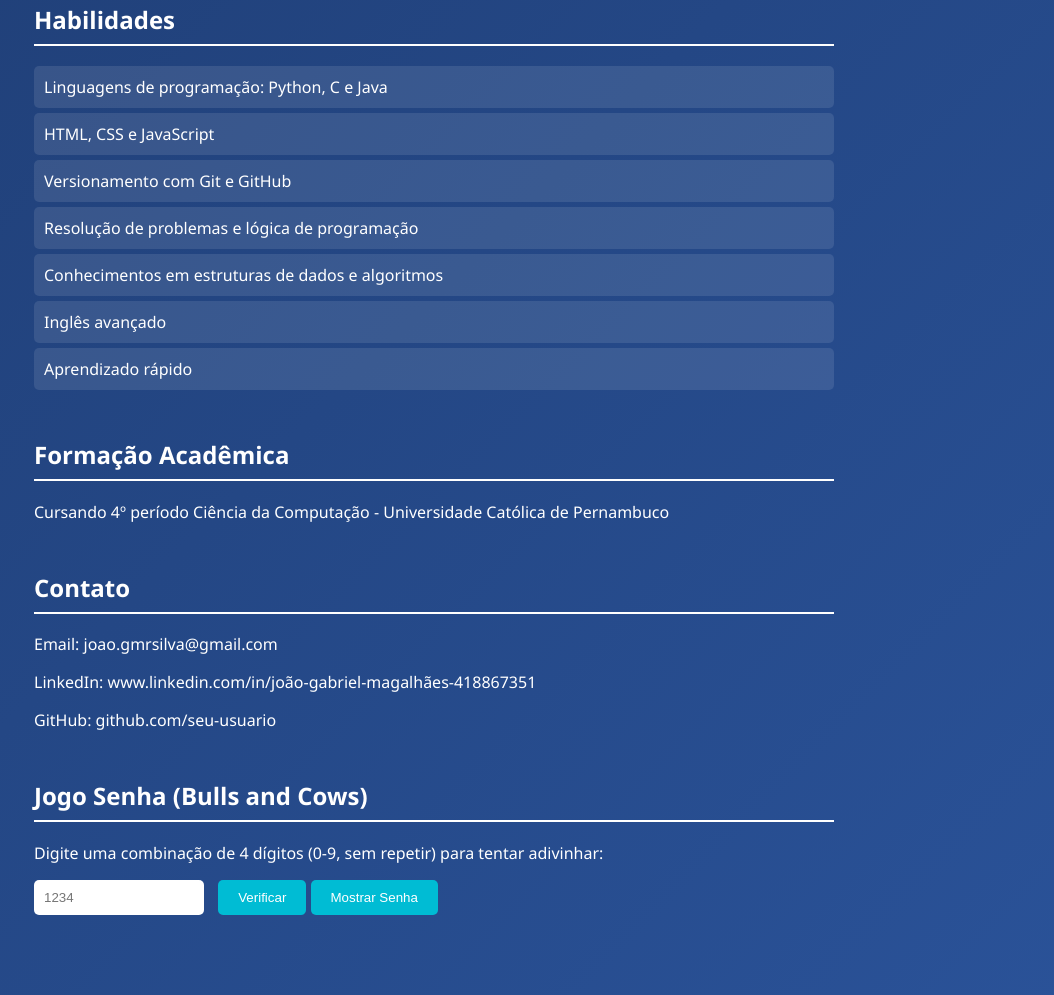
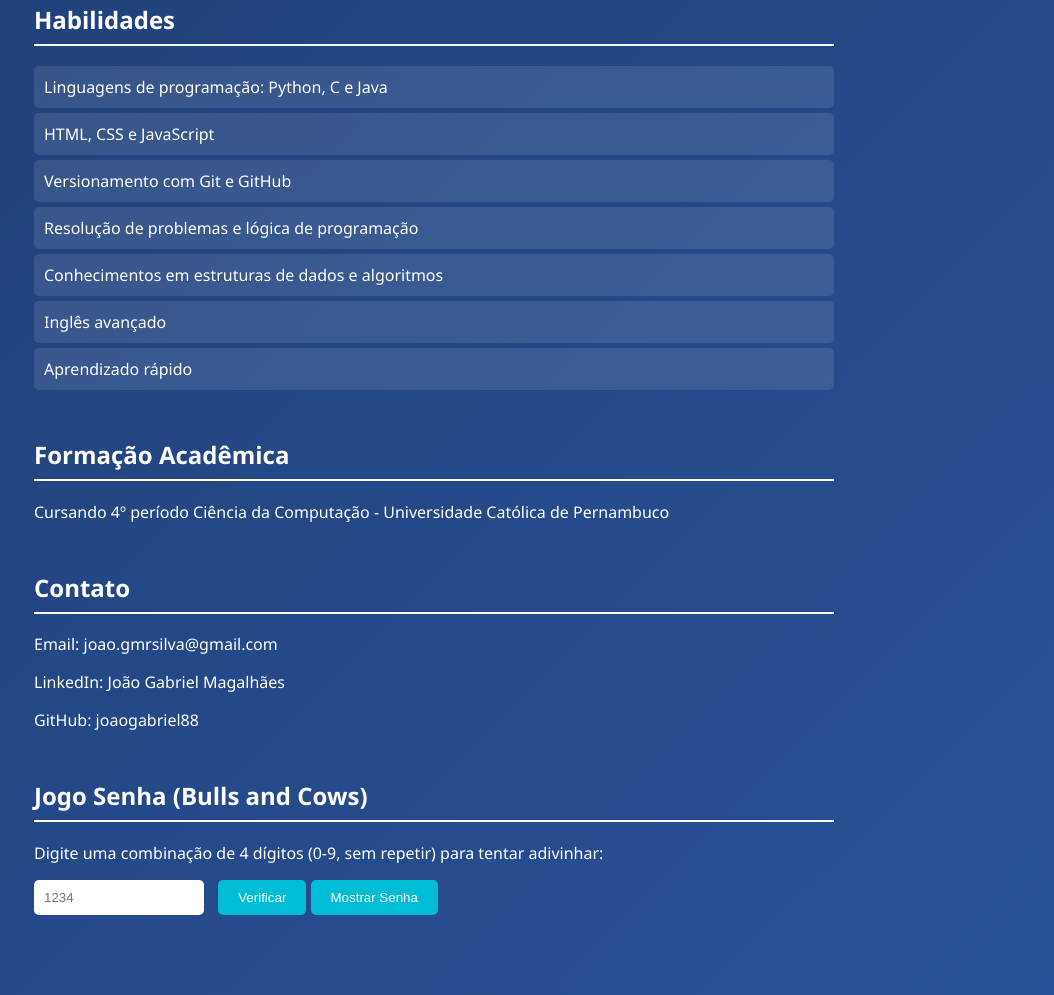
Before and after one commit to joaogabriel88/pwm-atividades, a plain HTML site: page portfolio/index.html in a window 1280 px wide. Shown: the part 398-1393 px from the top of the page, without its empty margins (206-1260 px from the left). Drawn offline with Linux system fonts and the light colour scheme; files that its build step writes are made by us from their sources; a script that the page names is missing.

Commit message:
Update index.html

```diff
--- a/portfolio/index.html
+++ b/portfolio/index.html
@@ -40,12 +40,12 @@
       <p>
         LinkedIn:
         <a href="https://www.linkedin.com/in/joão-gabriel-magalhães-418867351" target="_blank">
-          www.linkedin.com/in/joão-gabriel-magalhães-418867351
-        </a>
+          João Gabriel Magalhães </a>
+
       </p>
       <p>
         GitHub:
-        <a href="https://github.com/seu-usuario" target="_blank">github.com/seu-usuario</a>
+        <a href="https://github.com/joaogabriel88" target="_blank">joaogabriel88</a>
       </p>
     </section>
 
```
